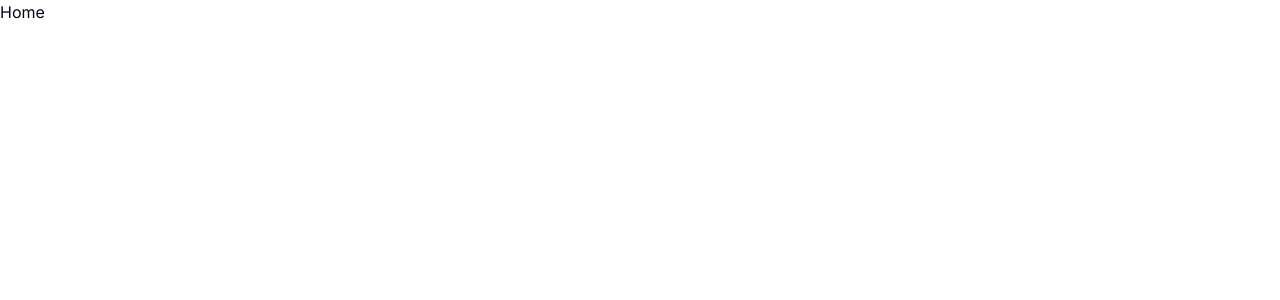
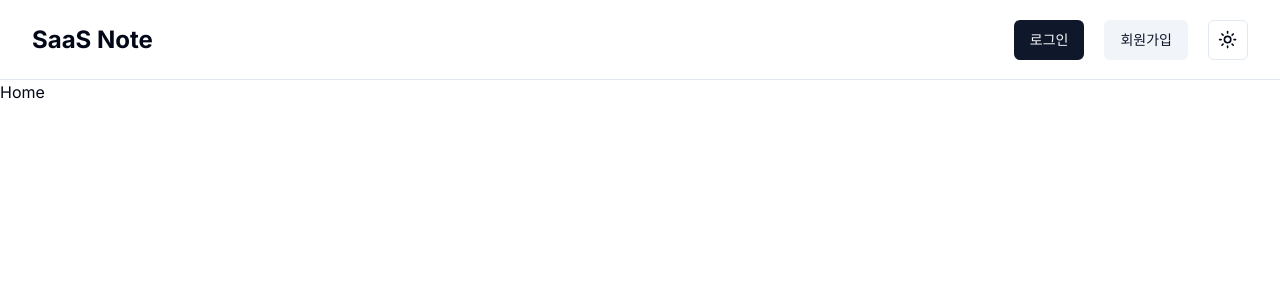
Before and after one commit to so-zero/saas-note-app, a Next.js app: page / in a window 1280 px wide. Shown: the top 300 px of the page. Built offline with nearby package versions, Linux system fonts and the light colour scheme.

Commit message:
navbar, dark mode

```diff
--- /dev/null
+++ b/app/components/Navbar.tsx
@@ -0,0 +1,22 @@
+import Link from "next/link";
+import { ModeToggle } from "./darkmode/ModeToggle";
+import { Button } from "@/components/ui/button";
+
+export default function Navbar() {
+  return (
+    <nav className="border-b bg-background h-[10vh] flex items-center px-8">
+      <div className="container mx-auto flex items-center justify-between">
+        <Link href="/">
+          <h1 className="font-bold text-2xl">SaaS Note</h1>
+        </Link>
+        <div className="flex items-center gap-x-5">
+          <div className="flex items-center gap-x-5">
+            <Button>로그인</Button>
+            <Button variant="secondary">회원가입</Button>
+          </div>
+          <ModeToggle />
+        </div>
+      </div>
+    </nav>
+  );
+}
--- /dev/null
+++ b/app/components/darkmode/ModeToggle.tsx
@@ -0,0 +1,40 @@
+"use client";
+
+import * as React from "react";
+import { Moon, Sun } from "lucide-react";
+import { useTheme } from "next-themes";
+
+import { Button } from "@/components/ui/button";
+import {
+  DropdownMenu,
+  DropdownMenuContent,
+  DropdownMenuItem,
+  DropdownMenuTrigger,
+} from "@/components/ui/dropdown-menu";
+
+export function ModeToggle() {
+  const { setTheme } = useTheme();
+
+  return (
+    <DropdownMenu>
+      <DropdownMenuTrigger asChild>
+        <Button variant="outline" size="icon">
+          <Sun className="h-[1.2rem] w-[1.2rem] rotate-0 scale-100 transition-all dark:-rotate-90 dark:scale-0" />
+          <Moon className="absolute h-[1.2rem] w-[1.2rem] rotate-90 scale-0 transition-all dark:rotate-0 dark:scale-100" />
+          <span className="sr-only">Toggle theme</span>
+        </Button>
+      </DropdownMenuTrigger>
+      <DropdownMenuContent align="end">
+        <DropdownMenuItem onClick={() => setTheme("light")}>
+          Light
+        </DropdownMenuItem>
+        <DropdownMenuItem onClick={() => setTheme("dark")}>
+          Dark
+        </DropdownMenuItem>
+        <DropdownMenuItem onClick={() => setTheme("system")}>
+          System
+        </DropdownMenuItem>
+      </DropdownMenuContent>
+    </DropdownMenu>
+  );
+}
--- a/app/layout.tsx
+++ b/app/layout.tsx
@@ -1,7 +1,8 @@
 import type { Metadata } from "next";
 import { Inter } from "next/font/google";
 import "./globals.css";
-import { ThemeProvider } from "./components/theme-provider";
+import { ThemeProvider } from "./components/darkmode/theme-provider";
+import Navbar from "./components/Navbar";
 
 const inter = Inter({ subsets: ["latin"] });
 
@@ -24,6 +25,7 @@ export default function RootLayout({
           enableSystem
           disableTransitionOnChange
         >
+          <Navbar />
           {children}
         </ThemeProvider>
       </body>
```
Also changed, not shown: app/components/darkmode/theme-provider.tsx (renamed from app/components/theme-provider.tsx).
